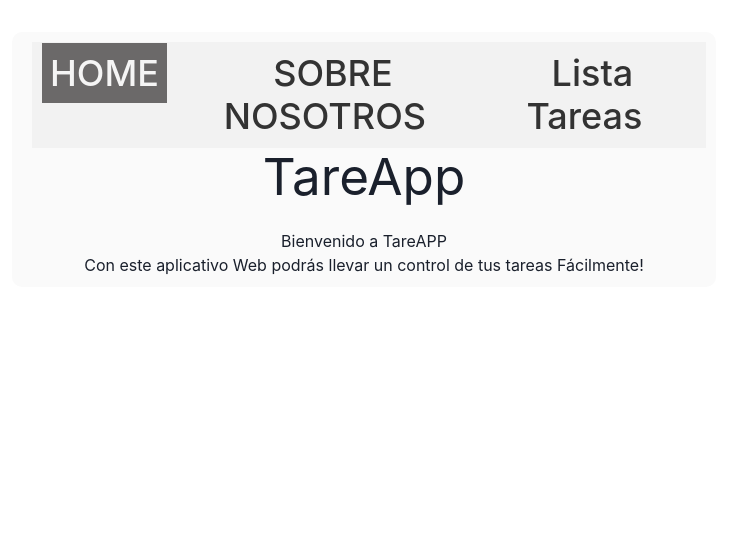
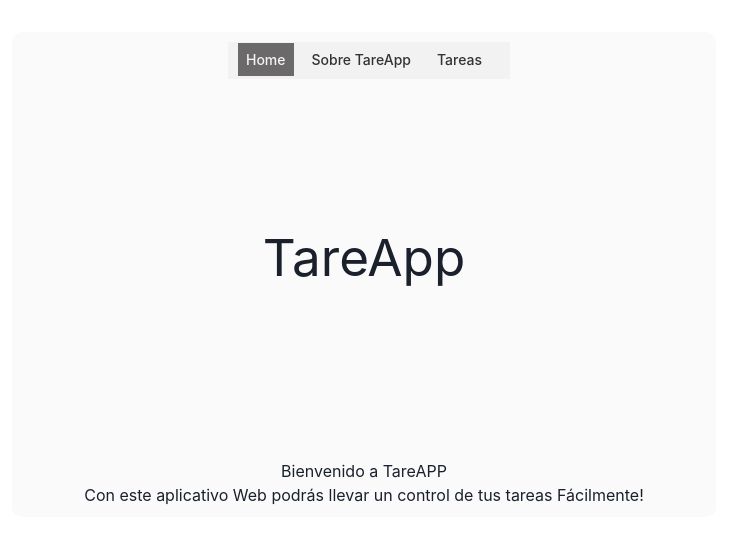
Before and after one commit to Pejoma2/my-react-tasks-list, a React (Vite) app: page / in a window 1280 px wide. Shown: the top 544 px of the page, without its empty margins (276-1013 px from the left). Built offline with nearby package versions, Linux system fonts and the light colour scheme.

Commit message:
navbar mas pequeño

```diff
--- a/src/components/Menu.jsx
+++ b/src/components/Menu.jsx
@@ -1,4 +1,4 @@
-import { Box, Flex, Heading, Stack } from "@chakra-ui/react";
+import { Flex, Heading, Stack } from "@chakra-ui/react";
 import { NavLink } from "react-router-dom";
 
 export default function Menu() {
@@ -17,18 +17,18 @@ export default function Menu() {
       <nav className="navbar">
         <ul>
           <li>
-            <Heading textTransform="uppercase">
+            <Heading size="xs">
               <NavLink to="/">Home</NavLink>
             </Heading>
           </li>
           <li>
-            <Heading textTransform="uppercase">
-              <NavLink to="/SobreNosotros">Sobre Nosotros</NavLink>
+            <Heading size="xs">
+              <NavLink to="/SobreNosotros">Sobre TareApp</NavLink>
             </Heading>
           </li>
           <li>
-            <Heading>
-              <NavLink to="/Tareas">Lista Tareas</NavLink>
+            <Heading size="xs">
+              <NavLink to="/Tareas">Tareas</NavLink>
             </Heading>
           </li>
         </ul>
--- a/src/index.css
+++ b/src/index.css
@@ -108,3 +108,7 @@ button:focus-visible {
   background-color: #6b6969;
   color: whitesmoke;
 }
+
+.titulo{
+  margin: 150px 0;
+}
```
